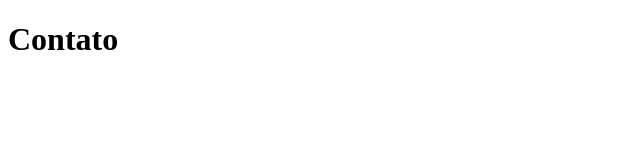
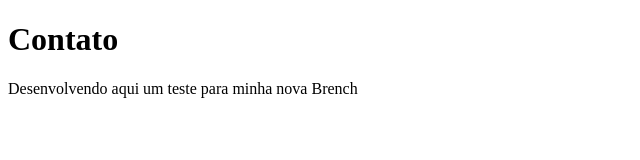
Before and after one commit to pauloosouza/Sistema-de-cadastro, a plain HTML site: page contato.html in a window 1280 px wide. Shown: the whole page, without its empty margins (0-640 px from the left). Drawn offline with Linux system fonts and the light colour scheme.

```diff
--- a/contato.html
+++ b/contato.html
@@ -7,5 +7,6 @@
 </head>
 <body>
     <h1> Contato </h1>
+    <p> Desenvolvendo aqui um teste para minha nova Brench</p>
 </body>
 </html>
```
